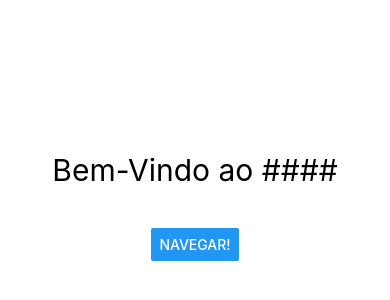
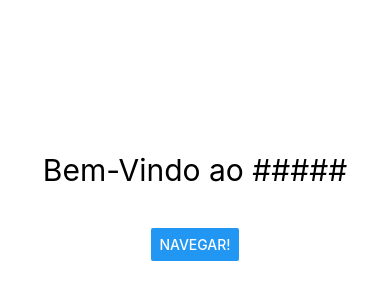
Before and after one commit to JuaresB/APS2, a React Native app: screen / in a window 390 px wide. Shown: the part 216-516 px from the top of the page. Built offline with nearby package versions, Linux system fonts and the light colour scheme.

Commit message:
first commit

```diff
--- a/App.js
+++ b/App.js
@@ -8,7 +8,7 @@ export default class App extends React.Component {
   render() {
     return (
       <View style={styles.container}>
-        <Text style={styles.text}>Bem-Vindo ao ####</Text>
+        <Text style={styles.text}>Bem-Vindo ao #####</Text>
         <Button style={styles.button} title={"Navegar!"} onPress={this._onPressButton}/>
       </View>
     );
```
